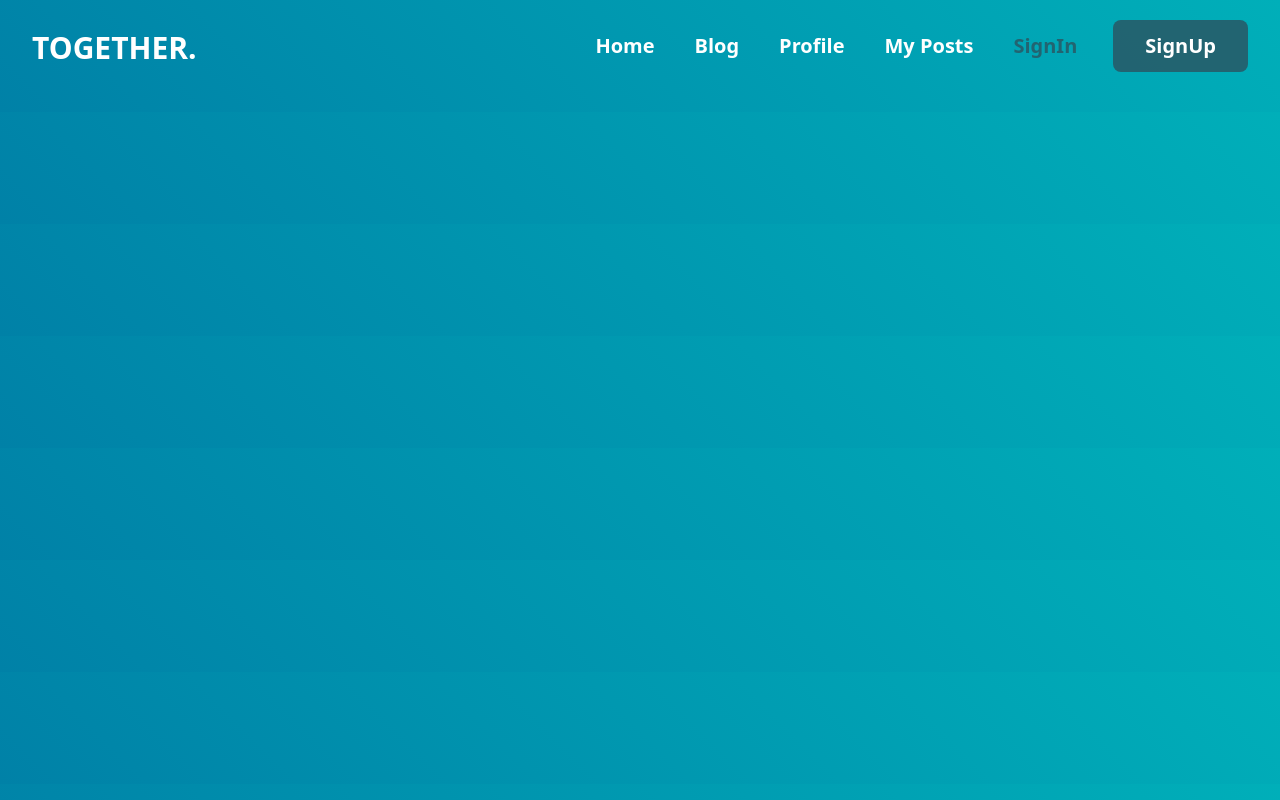
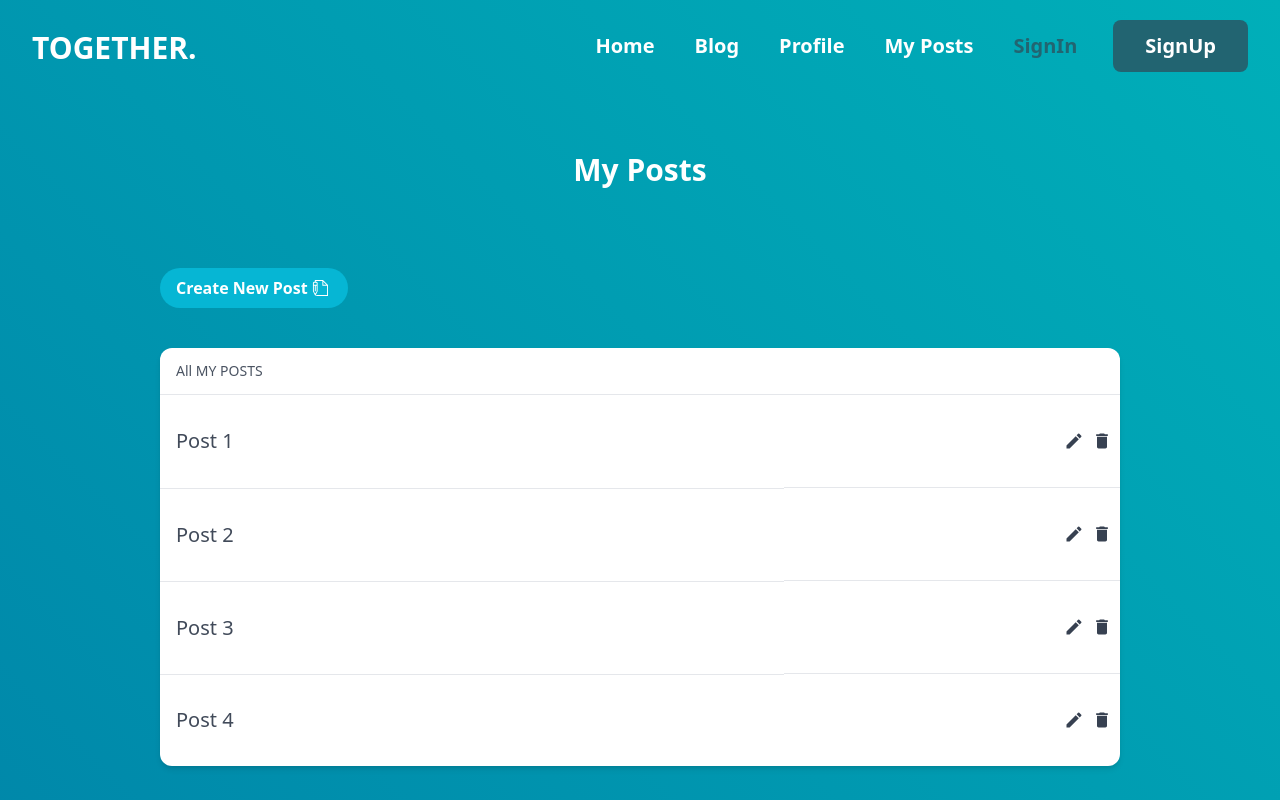
Before and after one commit to yeabtsega07/Together., a React (Create React App) app: page /mypost in a window 1280 px wide. Shown: the top 800 px of the page. Built offline with nearby package versions, Linux system fonts and the light colour scheme.

Commit message:
Added post and edited mypost board

```diff
--- a/package.json
+++ b/package.json
@@ -43,6 +43,7 @@
     ]
   },
   "devDependencies": {
+    "@material-tailwind/react": "^2.0.5",
     "tailwindcss": "^3.3.1"
   }
 }
--- a/src/App.js
+++ b/src/App.js
@@ -6,6 +6,9 @@ import SignUp from "./pages/SignUp";
 import Navbar from "./components/Navbar";
 import ProfilePage from "./pages/ProfilePage"
 import Blog from "./pages/Blog";
+import Mypost from "./pages/Mypost";
+import Write from "./components/write";
+import Post from "./components/Post";
 
 
 
@@ -21,6 +24,9 @@ function App() {
         <Route path="/signup" element={<SignUp />} />
         <Route path="/signin" element={<SignIn />} />
         <Route path="/blog" element={<Blog />} />
+        <Route path="/mypost" element={<Mypost />} />
+        <Route path="/write" element={<Write/>} />
+        <Route path="/post" element={<Post/>} />
 
       </Routes>
     </div>
--- a/src/components/Navbar.jsx
+++ b/src/components/Navbar.jsx
@@ -24,7 +24,7 @@ const Navbar = () => {
         <Link to="/" className="p-5  border-b-2 border-transparent hover:border-slate-200 duration-100   font-semibold cursor-pointer md:text-xl">Home</Link>
         <Link to="/blog" className="p-5  border-b-2 border-transparent hover:border-slate-200 duration-100   font-semibold cursor-pointer md:text-xl">Blog</Link>
         <Link to="/profile" className="p-5 border-b-2 border-transparent hover:border-slate-200 duration-100   font-semibold cursor-pointer md:text-xl">Profile</Link>
-        <Link to="/Mypost" className="p-5 border-b-2 border-transparent hover:border-slate-200 duration-100   font-semibold cursor-pointer md:text-xl">My Posts</Link>
+        <Link to="/mypost" className="p-5 border-b-2 border-transparent hover:border-slate-200 duration-100   font-semibold cursor-pointer md:text-xl">My Posts</Link>
         <Link to="/signin">
         <button className={classNames( scrollPosition > 0 ? "text-white": "text-[#255f6bec]"," bg-transparent md:text-xl  mr-4 p-5  duration-100   border-b-2 border-transparent hover:border-slate-200 font-semibold")} >
           SignIn
@@ -56,7 +56,7 @@ const Navbar = () => {
           <Link to="/profile" className="p-5 cursor-pointer hover:font-bold block " onClick={handleClose}>
             Profile
           </Link>
-          <Link to="/Mypost" className="p-5 cursor-pointer hover:font-bold block " onClick={handleClose}>
+          <Link to="/mypost" className="p-5 cursor-pointer hover:font-bold block " onClick={handleClose}>
             My Posts
           </Link>
 
--- /dev/null
+++ b/src/components/Post.jsx
@@ -0,0 +1,54 @@
+import React from 'react';
+import { FaShareAlt } from "react-icons/fa";
+import { AiFillHeart } from "react-icons/ai";
+import Footer from './Footer';
+
+
+const Post = () => {
+  return (
+    <>
+    <div className='bg-[#ffffff95] mx-28 mb-5 pt-5 pb-10 rounded-2xl shadow-xl '>
+         <img
+      className = " ml-32 w-10/12 h-64 rounded-2xl object-cover"
+      src="https://images.pexels.com/photos/6685428/pexels-photo-6685428.jpeg?auto=compress&cs=tinysrgb&dpr=2&w=500"
+      alt=""
+      />
+
+    <div className=" relative">
+        <div className="ml-32 flex items-center justify-between">
+        <p
+          className = "ml-12 my-4 p-5  text-lg bg-[#063434ea] rounded-full text-[white] shadow-2xl ">Tagggggg </p>
+
+          </div>
+        <div  className =" ml-32 flex items-center" >
+
+        <p
+          className = "ml-12 my-4 p-5 w-2/12 text-xl font-semibold font-serif">Title </p>
+        </div>
+        <div className = "ml-32 flex items-center" >
+          <p className = "ml-12 my-4 p-5 w-10/12 text-lg h-full font-medium"> Lorem ipsum dolor sit amet consectetur adipisicing elit. Esse a veniam voluptates, est odit, saepe autem itaque quas cupiditate dignissimos dolor nisi non quis laborum fugit veritatis quam quia quos!</p>
+        </div>
+
+      </div>
+
+
+    </div>
+    <div>
+        <div className="flex justify-end mx-28 mb-10 mt-5">
+            <button className="mr-2 text-[white] border-none shadow-2xl text-3xl ">
+                <AiFillHeart />
+            </button>
+
+            <span className="pr-2 mr-5 text-[white] text-2xl">10</span>
+            <button className=" text-[white] border-none shadow-2xl text-3xl">
+                <FaShareAlt />
+            </button>
+
+            </div>
+    </div>
+    <Footer/>
+          </>
+  )
+}
+
+export default Post
--- a/src/components/featured.jsx
+++ b/src/components/featured.jsx
@@ -74,7 +74,7 @@ const FeaturePostSection = () => {
         <div className=" block bg-white   ">
         <p className="text-lg">
           {featuredPost.content.slice(0, 1000)}...
-          <Link> <button className=" bg-[#327578ec] p-3 rounded-lg hover:text-white  duration-75 md:text-xl mx-2">
+          <Link to='/post'> <button className=" bg-[#327578ec] p-3 rounded-lg hover:text-white  duration-75 md:text-xl mx-2">
 
           Show More
           </button>
--- a/src/components/postCard.jsx
+++ b/src/components/postCard.jsx
@@ -2,6 +2,7 @@ import React from "react";
 import { BiShare } from "react-icons/bi";
 import { BsHeart } from "react-icons/bs";
 import { Link } from "react-router-dom";
+import { IconButton } from "@material-tailwind/react";
 
 const PostCard = ({ title, author, tag, likes, key, content }) => {
 
@@ -13,7 +14,7 @@ if (content && content.split(" ").length > 20) {
 
   return (
     <div className="border-none shadow-xl hover:!scale-[1.01] duration-200 s p-4 py-12 mb-7 bg-[#dee8e9e8] rounded-md">
-      <Link to={`/posts/${key}`} className="m-1">
+      <Link to={`/post`} className="m-1">
         <div className="flex justify-between">
           <div className="mr-1">
             <img
@@ -40,6 +41,9 @@ if (content && content.split(" ").length > 20) {
           <button className="mr-1 border-none shadow-sm">
             <BsHeart />
           </button>
+          <IconButton>
+      <i className="fas fa-heart" />
+    </IconButton>
           <span className="pr-2">{likes}</span>
           <button className="border-none shadow-sm">
             <BiShare />
--- a/src/index.css
+++ b/src/index.css
@@ -1,6 +1,7 @@
 @tailwind base;
 @tailwind components;
 @tailwind utilities;
+
 
 body {
     background: linear-gradient(45deg, #0081A7, #00AFB9);
--- a/src/pages/Homepage.jsx
+++ b/src/pages/Homepage.jsx
@@ -23,4 +23,4 @@ const Homepage = () => {
   )
 }
 
-export default Homepage
+export default Homepage;
--- a/src/pages/Mypost.jsx
+++ b/src/pages/Mypost.jsx
@@ -0,0 +1,93 @@
+import React from "react";
+import { Card, Typography } from "@material-tailwind/react";
+import Footer from "../components/Footer";
+import { Link } from "react-router-dom";
+import { TfiWrite } from "react-icons/tfi";
+import { MdEdit, MdDelete } from "react-icons/md";
+
+
+
+
+const Mypost = () => {
+  const TABLE_HEAD = ["All MY POSTS", ""];
+
+const TABLE_ROWS = [
+  {
+    title: "Post 1",
+  },
+  {
+    title: "Post 2",
+  },
+  {
+    title: "Post 3",
+  },
+  {
+    title: "Post 4",
+  },
+
+];
+
+  return (
+    <>
+    <div className=" w-full h-full pb-20">
+    <div className=" py-10 h-auto">
+      <h1 className="text-white text-3xl font-semibold text-center">My Posts</h1>
+    </div>
+    <div className=" py-10 px-40 h-auto">
+      <Link to="/write"> <button className="bg-cyan-500 hover:bg-cyan  -700 text-white font-bold py-2 px-4 rounded-full flex justify-center align-middle">
+        <span>Create New Post</span> <span className="px-1 pt-1"><TfiWrite/> </span>
+      </button> </Link>
+    </div>
+    <Card className=" mx-40">
+      <table className="w-full min-w-max table-auto text-left px-20">
+        <thead>
+          <tr>
+            {TABLE_HEAD.map((head) => (
+              <th key={head} className="border-b border-blue-gray-100 bg-blue-gray-50 p-4">
+                <Typography
+                  variant="small"
+                  color="blue-gray"
+                  className="font-normal leading-none opacity-90 "
+                  >
+                  {head}
+                </Typography>
+              </th>
+            ))}
+          </tr>
+        </thead>
+        <tbody>
+          {TABLE_ROWS.map(({ title }, index) => {
+            const isLast = index === TABLE_ROWS.length - 1;
+            const classes = isLast ? "p-2" : "p-2 border-b border-blue-gray-50";
+            const buttons = isLast ? "p-2 text-right flex justify-end gap-2 pr-2" : "p-2 border-b border-blue-gray-50 text-right flex justify-end gap-2  pr-2";
+
+            return (
+              <tr key={title}>
+                <td className={classes}>
+                  <Link>
+                  <Typography variant="small" color="blue-gray" className="font-medium opacity-95 pl-2 text-xl">
+                    {title}
+                  </Typography>
+                  </Link>
+                </td>
+                <td className={buttons}>
+                <Typography as="a" href="#" variant="small" color="blue" className="font-bold text-xl">
+                    <span className="px-1 " ><MdEdit/></span>
+                  </Typography>
+                  <Typography as="a" href="#" variant="small" color="blue" className="font-bold text-xl">
+                    <span className="px-1  " ><MdDelete/></span>
+                  </Typography>
+                </td>
+              </tr>
+            );
+          })}
+        </tbody>
+      </table>
+    </Card>
+          </div>
+          <Footer/>
+          </>
+  );
+};
+
+export default Mypost;
```
Also changed, not shown: src/components/write.jsx (+26 -15 lines), 1 other file (tests, documents, lock files or other folders).
